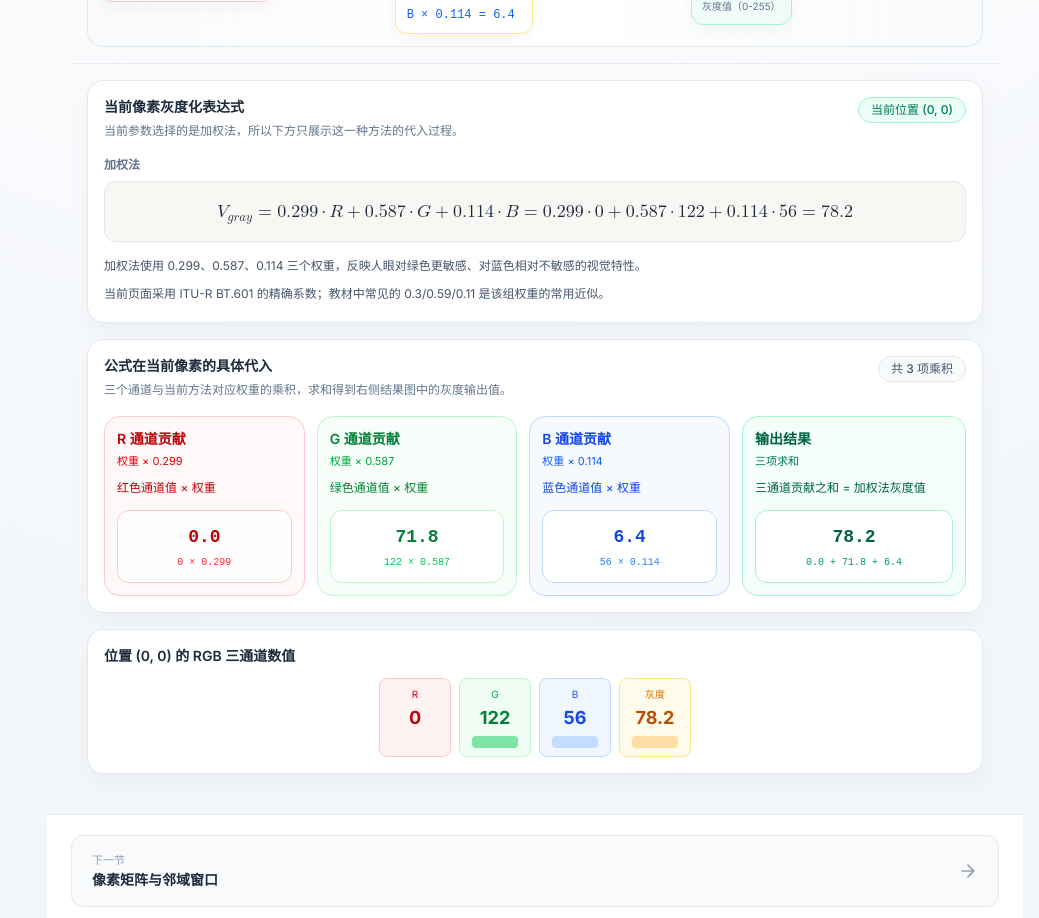
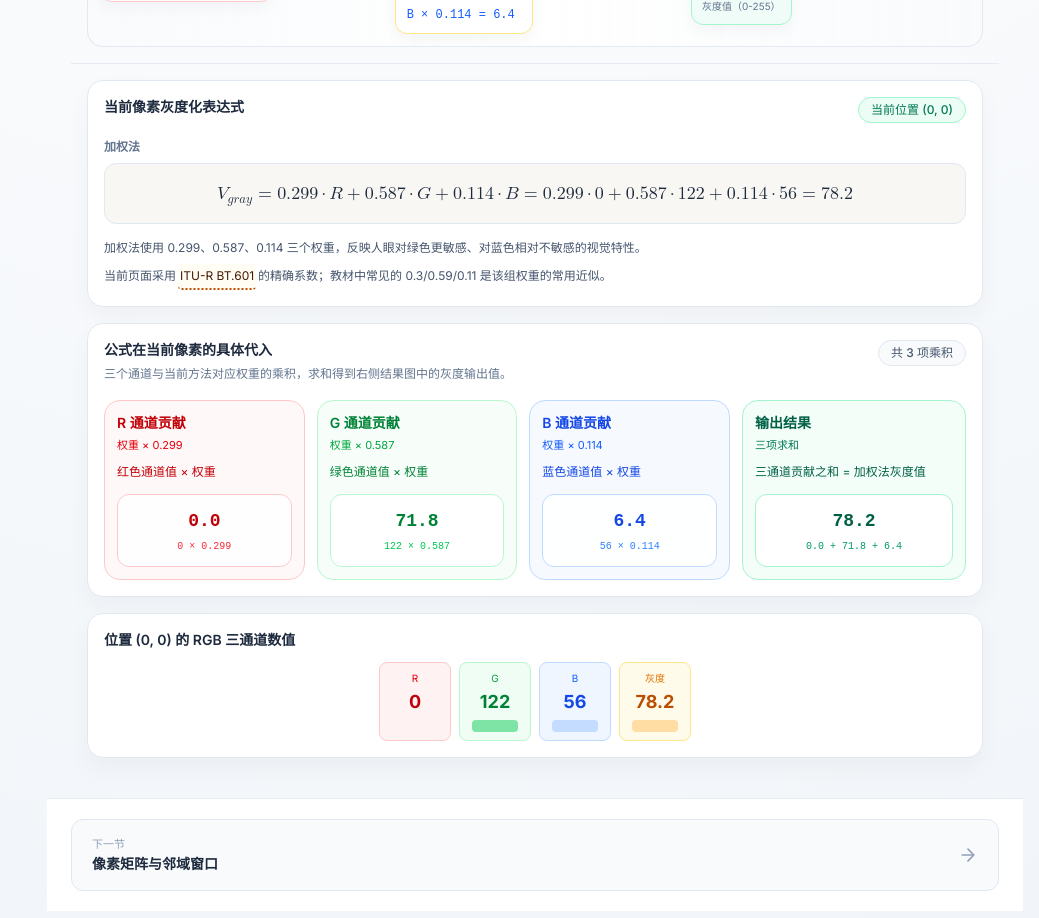
Before and after one commit to WhitePlusMS/Classical-CV-Lab, a Next.js app: page /concepts/grayscale in a window 1280 px wide. Shown: the part 1020-1938 px from the top of the page, without its empty margins (241-1280 px from the left). Built offline with nearby package versions, Linux system fonts and the light colour scheme.

Commit message:
feat(ui): 优化灰度图页面公式与专业术语提示

```diff
--- a/src/app/concepts/grayscale/page.tsx
+++ b/src/app/concepts/grayscale/page.tsx
@@ -7,6 +7,7 @@ import {
   FormulaCard,
   SelectParam,
   TeachingCard,
+  TeachingTerm,
   ProcessRail,
   FlowColumns,
   FlowColumn,
@@ -254,9 +255,6 @@ export default function GrayscalePage() {
           <div className="flex flex-wrap items-start justify-between gap-3">
             <div>
               <div className="text-sm font-semibold text-slate-800">当前像素灰度化表达式</div>
-              <p className="mt-1 text-xs leading-5 text-slate-500">
-                当前参数选择的是{currentMethodLabel}，所以下方只展示这一种方法的代入过程。
-              </p>
             </div>
             <div className="rounded-full border border-emerald-200 bg-emerald-50 px-3 py-1 text-xs font-medium text-emerald-700">
               当前位置 ({x}, {y})
@@ -266,7 +264,7 @@ export default function GrayscalePage() {
           <FormulaCard
             label={currentMethodLabel}
             mathML={currentFormulaML}
-            className="mx-auto mt-4 max-w-4xl"
+            className="mt-4 w-full"
             mathClassName="[&_math]:text-lg"
           />
 
@@ -274,7 +272,15 @@ export default function GrayscalePage() {
             {method === 'weighted' ? (
               <>
                 <p>加权法使用 0.299、0.587、0.114 三个权重，反映人眼对绿色更敏感、对蓝色相对不敏感的视觉特性。</p>
-                <p>当前页面采用 ITU-R BT.601 的精确系数；教材中常见的 0.3/0.59/0.11 是该组权重的常用近似。</p>
+                <p>
+                  当前页面采用
+                  <TeachingTerm
+                    term="ITU-R BT.601"
+                    explanation="国际电信联盟（ITU）制定的数字视频标准，规定了 RGB 转亮度信号的精确权重：0.299R + 0.587G + 0.114B。"
+                    className="mx-0.5"
+                  />
+                  的精确系数；教材中常见的 0.3/0.59/0.11 是该组权重的常用近似。
+                </p>
               </>
             ) : (
               <p>平均法把 R、G、B 三个通道等权相加后除以 3，用于说明最直接的三通道合并方式。</p>
```
